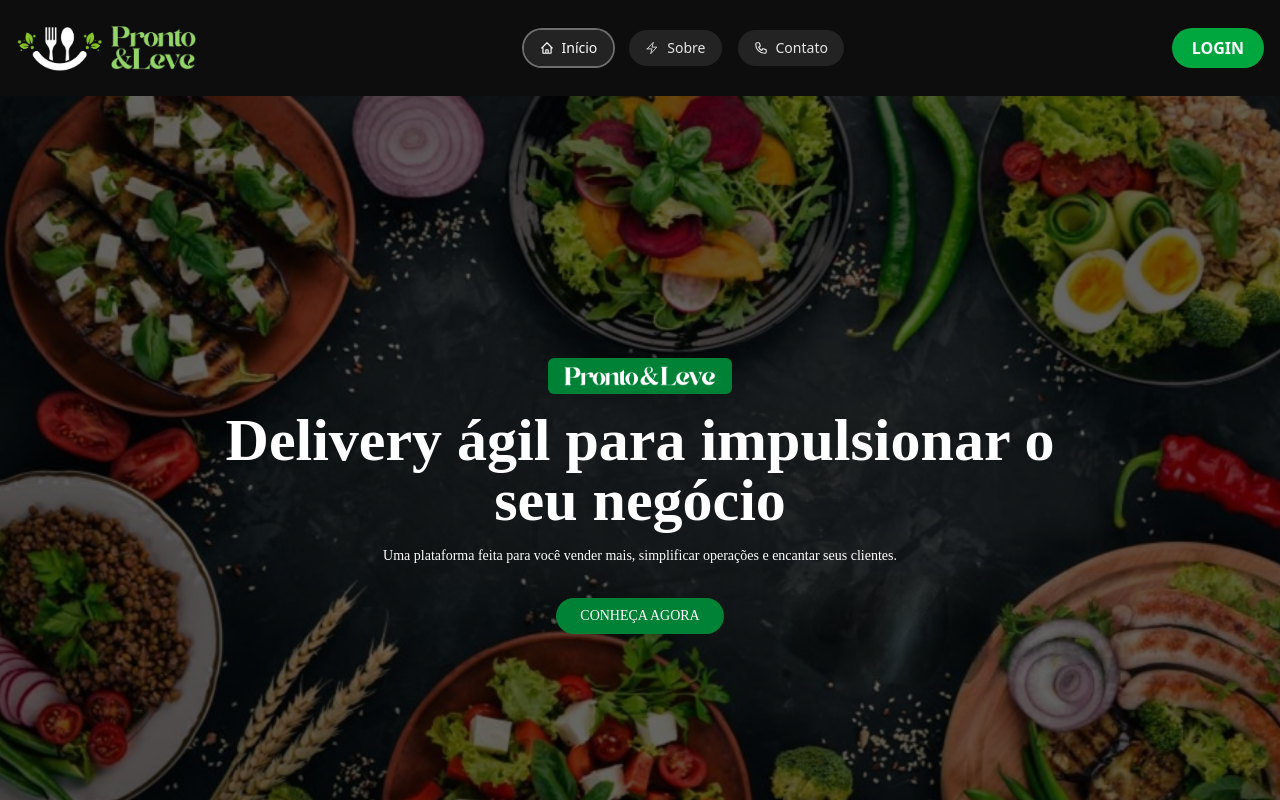
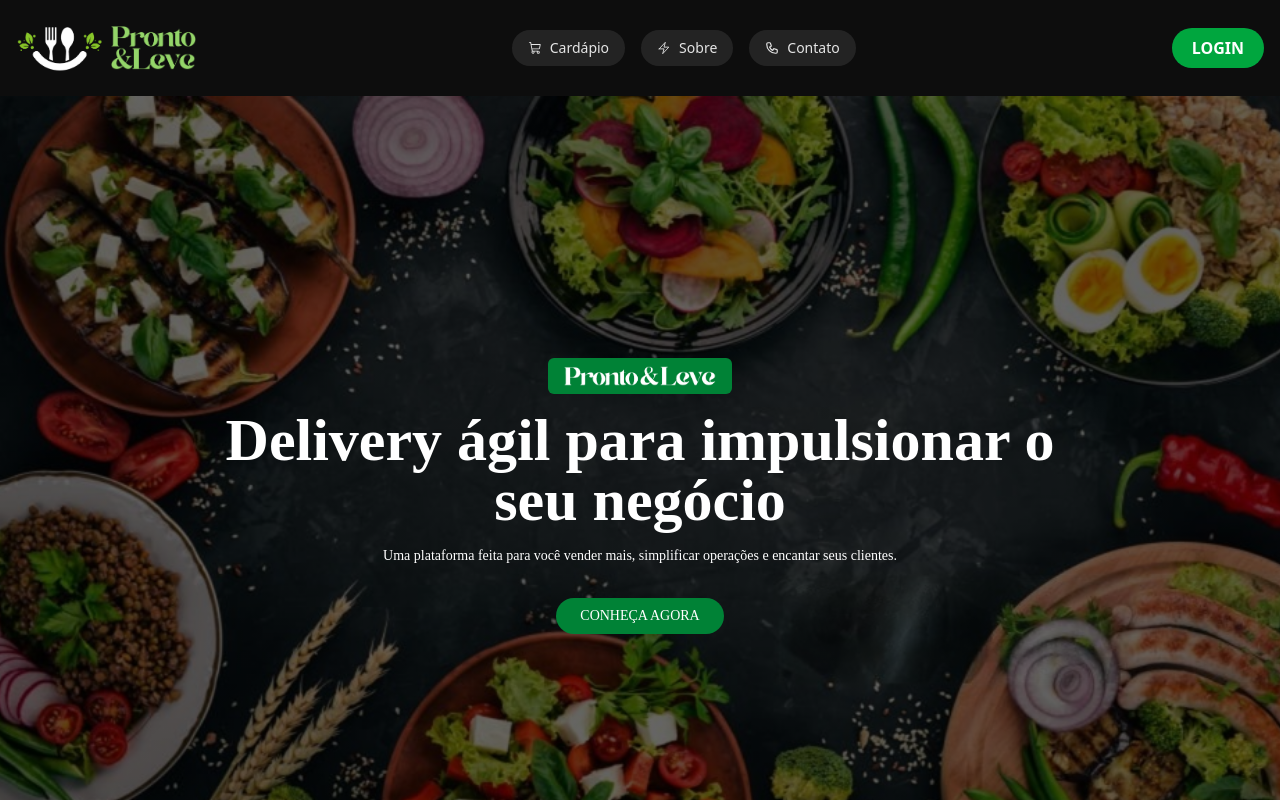
Before and after one commit to Grupo-02-Pronto-Leve/prontoeleve-delivery-front, a React (Vite) app: page /home in a window 1280 px wide. Shown: the top 800 px of the page. Built offline with nearby package versions, Linux system fonts and the light colour scheme; no server answers; a web font is replaced by a local one.

Commit message:
chore: Alterei direcionamento por perfil e navbar por renderização.

```diff
--- a/src/components/navbar/Navbar.tsx
+++ b/src/components/navbar/Navbar.tsx
@@ -51,12 +51,24 @@ const avatar =
 
         {/* Menu central (desktop) */}
         <ul className="hidden md:flex items-center gap-4">
+  {/* Se for CLIENTE, mostra o Cardápio no lugar do Início */}
+  {perfil === Perfil.CLIENTE ? (
+    <li>
+      <NavLink to="/cardapio" className={({ isActive }) => `${item} ${isActive ? active : ""}`}>
+        <ShoppingCartIcon />
+        Cardápio
+      </NavLink>
+    </li>
+  ) : (
     <li>
       <NavLink to="/home" className={({ isActive }) => `${item} ${isActive ? active : ""}`}>
         <HiOutlineHome />
         Início
       </NavLink>
     </li>
+  )}
+
+  {/* Estes aparecem para todos */}
   <li>
     <NavLink to="/sobre" className={({ isActive }) => `${item} ${isActive ? active : ""}`}>
       <HiOutlineBolt />
@@ -70,9 +82,8 @@ const avatar =
     </NavLink>
   </li>
 
-        {token && (
-          <>
-            {perfil === Perfil.EMPRESA && (
+  {/* Itens específicos de EMPRESA */}
+  {token && perfil === Perfil.EMPRESA && (
     <>
       <li>
         <NavLink to="/categorias" className={({ isActive }) => `${item} ${isActive ? active : ""}`}>
@@ -88,18 +99,6 @@ const avatar =
       </li>
     </>
   )}
-
-            {perfil === Perfil.CLIENTE && (
-              <li>
-                <NavLink to="/cardapio" className={({ isActive }) => `${item} ${isActive ? active : ""}`}>
-                  <ShoppingCartIcon />
-                  Cardápio
-                </NavLink>
-              </li>
-            )}
-          </>
-        )}
-
 </ul>
 
         {/* Área à direita (desktop) */}
--- a/src/pages/login/Login.tsx
+++ b/src/pages/login/Login.tsx
@@ -25,12 +25,13 @@ function Login() {
 
 async function login(e: ChangeEvent<HTMLFormElement>) {
   e.preventDefault();
-  await handleLogin(usuarioLogin);
+  const usuarioRetornado = await handleLogin(usuarioLogin);
 
-  // Redirecionar com base no perfil
-  if (usuarioLogin.perfil === Perfil.EMPRESA) {
+  if (!usuarioRetornado) return;
+
+  if (usuarioRetornado.perfil === Perfil.EMPRESA) {
     navigate("/home");
-  } else if (usuarioLogin.perfil === Perfil.CLIENTE) {
+  } else if (usuarioRetornado.perfil === Perfil.CLIENTE) {
     navigate("/cardapio");
   }
 }
```
Lines whose indentation alone changed are shown as unchanged.
